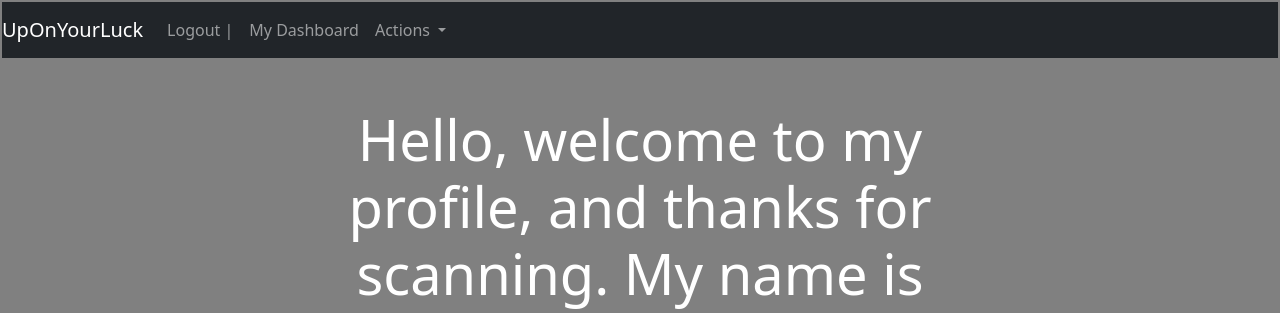
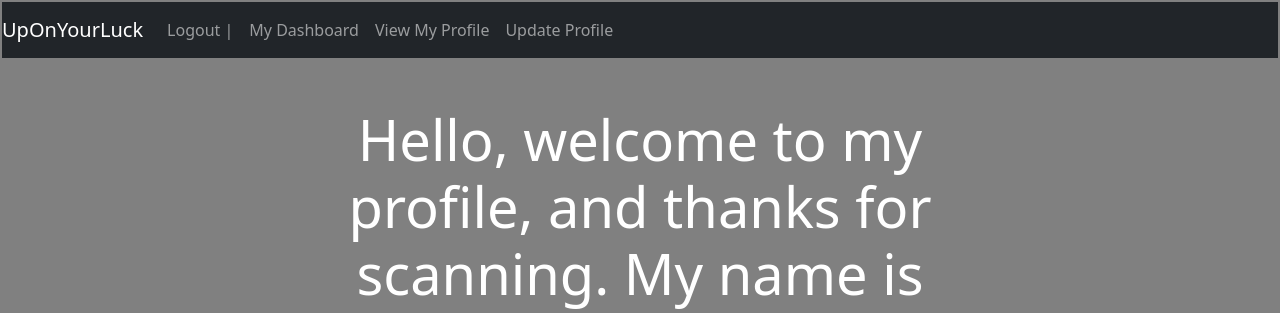
Before and after one commit to nebula1989/UpOnYourLuck, a Django app: page /profile in a window 1280 px wide. Shown: the top 313 px of the page. Run offline with Django 4.2, Linux system fonts and the light colour scheme; the visitor is signed in with stand-in values (Sample User, id 1); some libraries are stand-ins or nearby versions.

Commit message:
updated navbar

```diff
--- a/templates/includes/navbar.html
+++ b/templates/includes/navbar.html
@@ -13,27 +13,23 @@
                 <li class="nav-item">
                     <a class="nav-link" href="{% url 'logout' %}">Logout | </a>
                 </li>
+
                 <li class="nav-item">
+                    <a class="nav-link" href="{% url 'user_dashboard' %}">My Dashboard</a>
                 </li>
                 <li class="nav-item">
-                    <a class="nav-link" href="{% url 'user_dashboard' %}">My Dashboard</a>
+                    <a class="nav-link" href="{% url 'profile' %}">View My Profile</a>
+                </li>
+
+                <li class="nav-item">
+                    <a class="nav-link" href="{% url 'update_profile' %}">Update Profile</a>
                 </li>
 
 
 
-                <div class="collapse navbar-collapse" id="navbarNavDarkDropdown">
-                  <ul class="navbar-nav">
-                    <li class="nav-item dropdown">
-                      <a class="nav-link dropdown-toggle" href="#" id="navbarDarkDropdownMenuLink" role="button" data-bs-toggle="dropdown" aria-expanded="false">
-                        Actions
-                      </a>
-                      <ul class="dropdown-menu dropdown-menu-dark" aria-labelledby="navbarDarkDropdownMenuLink">
-                        <li><a class="dropdown-item" href="{% url 'profile' %}">View My Profile</a></li>
-                        <li><a class="dropdown-item" href="{% url 'update_profile' %}">Update Profile</a></li>
-                      </ul>
-                    </li>
-                  </ul>
-                </div>
+
+
+
 
             {% else %}
                 <a class="nav-link" href="{% url 'login' %}">Login</a>
--- a/user/templates/profile.html
+++ b/user/templates/profile.html
@@ -24,8 +24,6 @@
                             {% else %}
                                 <img src="media/profile_img/{{ current_user }}.jpg" alt="..." width="130" class="rounded mb-2 img-thumbnail">
                             {% endif %}
-
-
                         </div>
                     <div class="media-body mb-5 text-white">
                         <h4 class="mt-0 mb-0">{{ current_user}}</h4>
```
